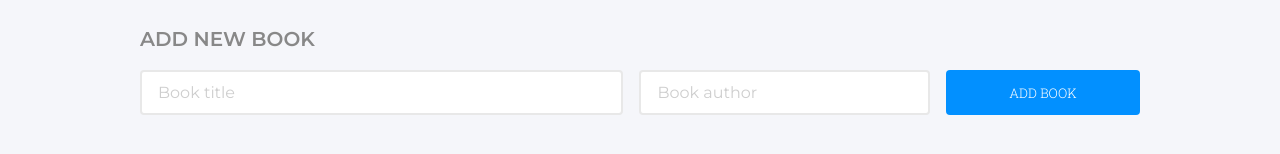
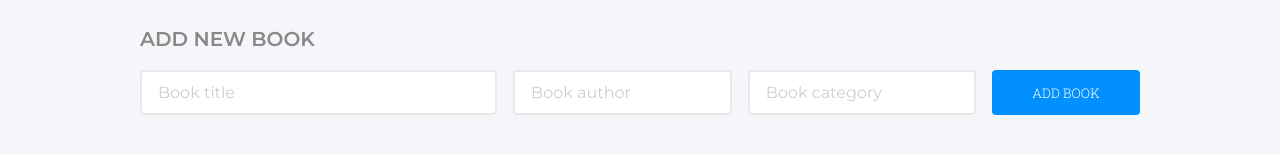
Before and after one commit to GiuseppeTG/Bookstore, a React (Create React App) app: page / in a window 1280 px wide. Shown: the part 232-386 px from the top of the page. Built offline with nearby package versions, Linux system fonts and the light colour scheme; no server answers.

Commit message:
add category input

```diff
--- a/src/components/form/Form.jsx
+++ b/src/components/form/Form.jsx
@@ -7,14 +7,19 @@ import './Form.scss';
 export default function Form() {
   const [bookTitle, setBookTitle] = useState('');
   const [bookAuthor, setBookAuthor] = useState('');
+  const [bookCategory, setBookCategory] = useState('');
   const titleInput = useRef();
   const authorInput = useRef();
+  const categoryInput = useRef();
 
   const handleTitle = (e) => {
     setBookTitle(e.target.value);
   };
   const handleAuthor = (e) => {
     setBookAuthor(e.target.value);
+  };
+  const handleCategory = (e) => {
+    setBookCategory(e.target.value);
   };
 
   const dispatch = useDispatch();
@@ -29,11 +34,9 @@ export default function Form() {
               item_id: uuidv4(),
               title: bookTitle,
               author: bookAuthor,
-              category: 'Distopic',
+              category: bookCategory,
             },
           ));
-          titleInput.value = '';
-          authorInput.value = '';
           e.preventDefault();
         }}
       >
@@ -58,6 +61,15 @@ export default function Form() {
           required
         />
 
+        <input
+          ref={categoryInput}
+          type="text"
+          className="category-input"
+          placeholder="Book category"
+          value={bookCategory}
+          onChange={(e) => handleCategory(e)}
+          required
+        />
         <button className="add-button" type="submit">ADD BOOK</button>
       </form>
     </div>
```
